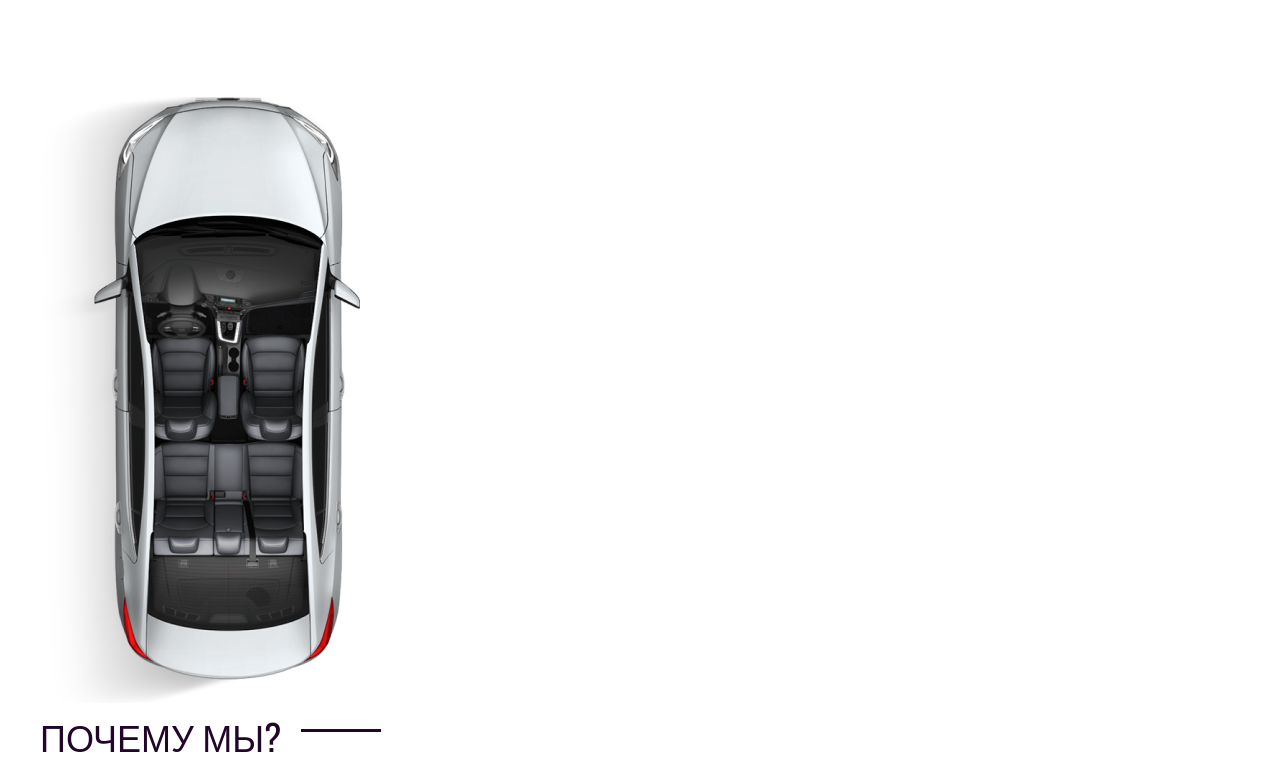
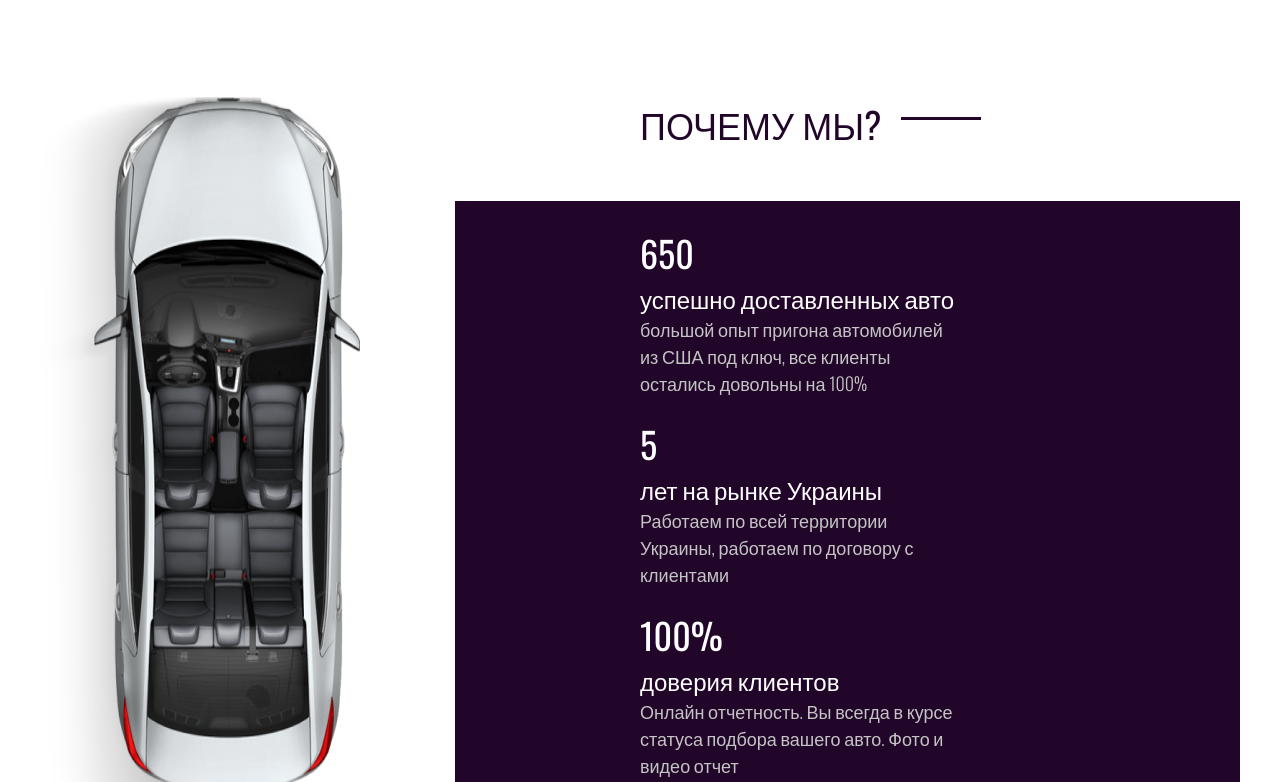
Before and after one commit to berryalien/auto, a plain HTML site: page index.html in a window 1280 px wide. Shown: the part 1890-2672 px from the top of the page. Drawn offline with nearby package versions, Linux system fonts and the light colour scheme.

Commit message:
added styles for the section benefits

```diff
--- a/css/style.css
+++ b/css/style.css
@@ -231,3 +231,51 @@ a {
   font-size: 24px;
   font-weight: 300;
 }
+
+.benefits {
+  margin-bottom: 100px;
+}
+
+.benefits__inner {
+  display: flex;
+}
+
+.benefits__images {
+  margin-right: 95px;
+}
+
+.benefits__content {
+  width: 100%;
+  color: #fff;
+}
+
+.benefits__title {
+  margin-left: 185px;
+}
+
+.benefits__list {
+  list-style: none;
+  background-color: #21062A;
+  padding: 25px 0 25px 185px;
+}
+
+.benefits__item {
+  width: 320px;
+  margin-bottom: 20px;
+}
+
+.benefits__item-num {
+  font-weight: 400;
+  font-size: 36px;
+  line-height: 54px;
+}
+
+.benefits__item-title {
+  font-size: 24px;
+  line-height: 36px;
+  font-weight: 300;
+}
+
+.benefits__item-text {
+  color: #c4c4c4;
+}
```
